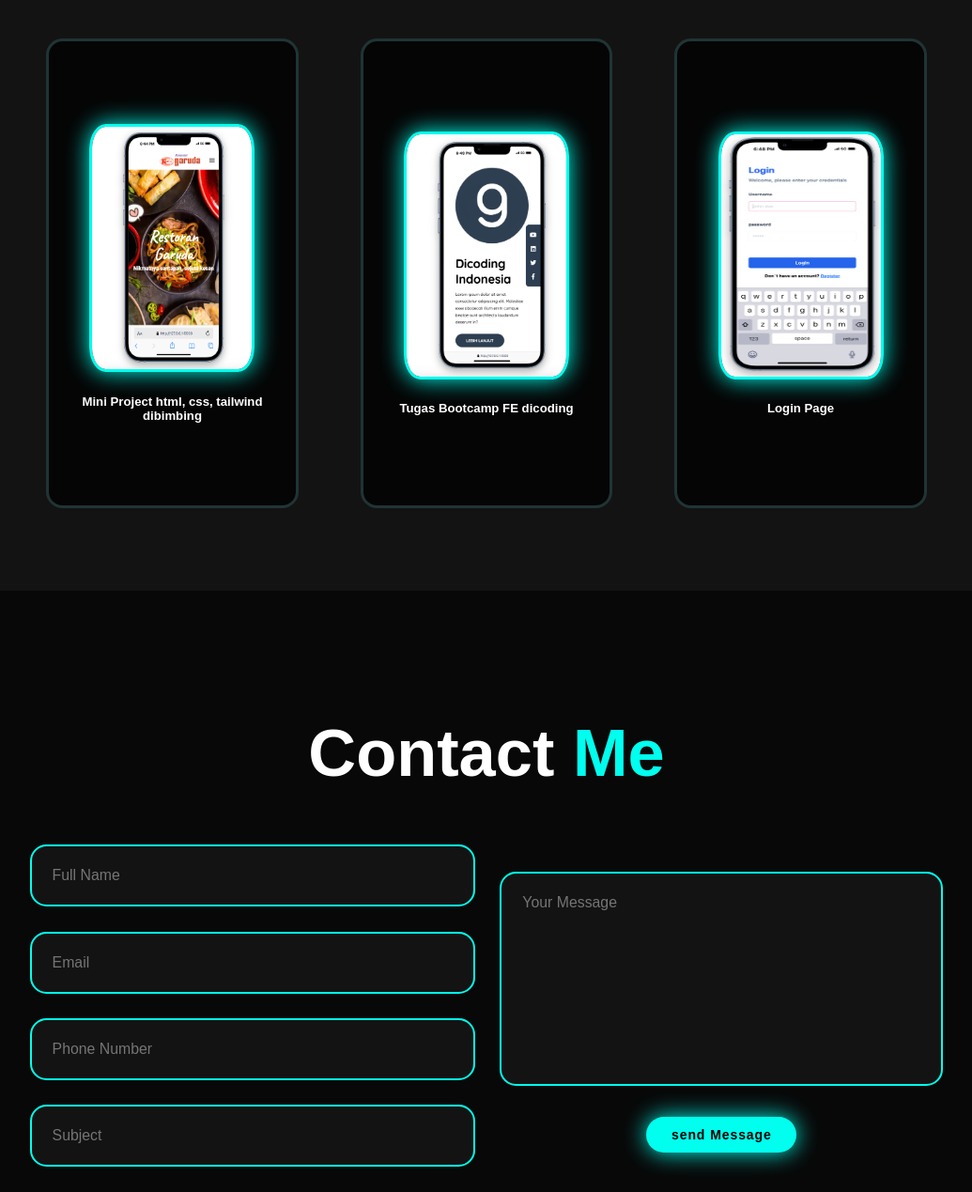
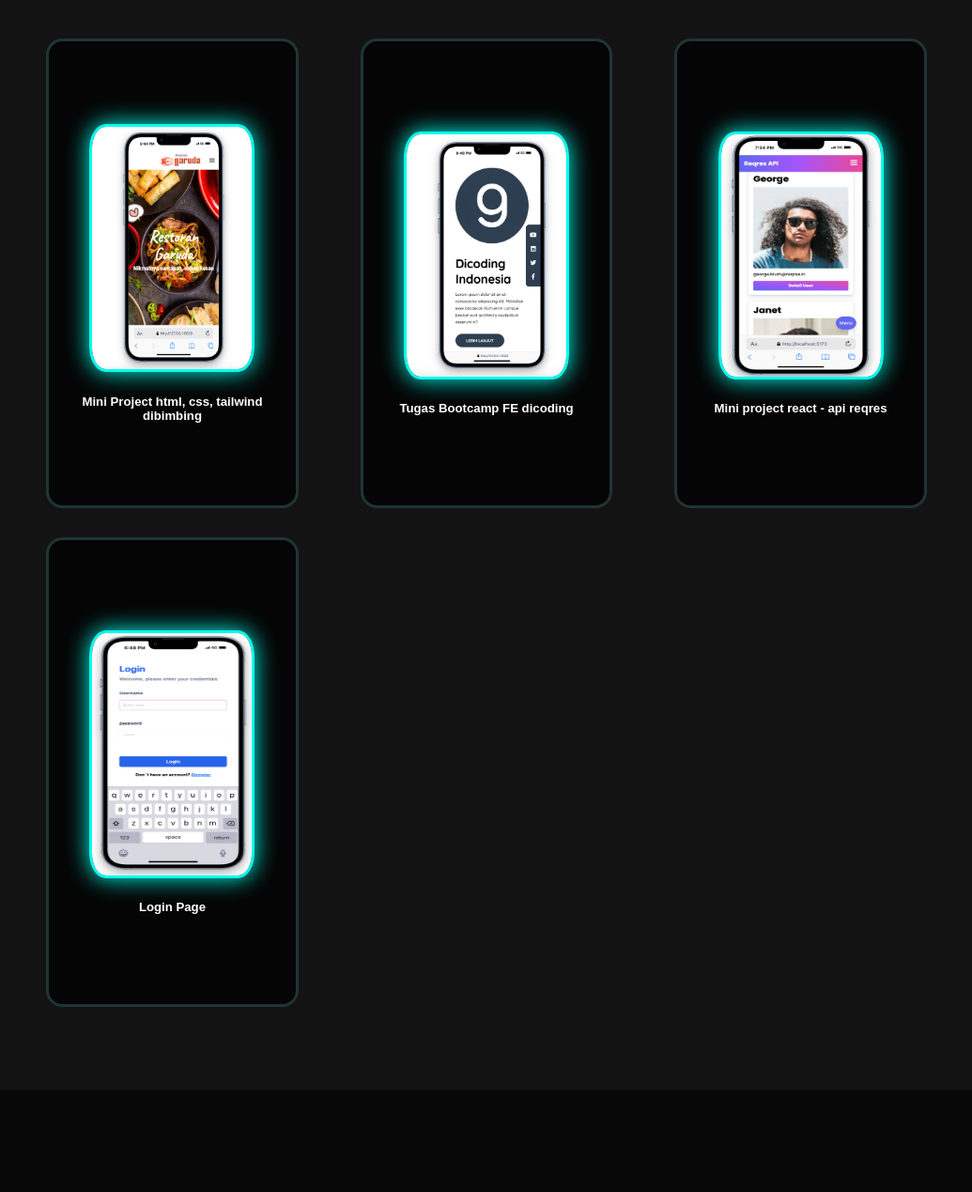
Before and after one commit to Sumini1/tugas_git, a plain HTML site: page index.html in a window 1280 px wide. Shown: the part 3423-4692 px from the top of the page at 94% size, without its empty margins (122-1157 px from the left). Drawn offline with nearby package versions, Linux system fonts and the light colour scheme.

Commit message:
update foto

```diff
--- a/index.html
+++ b/index.html
@@ -156,6 +156,12 @@
                 </div>
 
                 <div class="testimonial-item">
+                    <img src="./gambar/Screenshot 2024-10-01 at 19.35.02.png" alt="foto">
+                    <h2>Mini project react - api reqres</h2>
+
+                </div>
+
+                <div class="testimonial-item">
                     <img src="./gambar/login.png" alt="foto">
                     <h2>Login Page</h2>
                 </div>
```
Also changed, not shown: gambar/Screenshot 2024-10-01 at 19.35.02.png (added), 1 other file.
